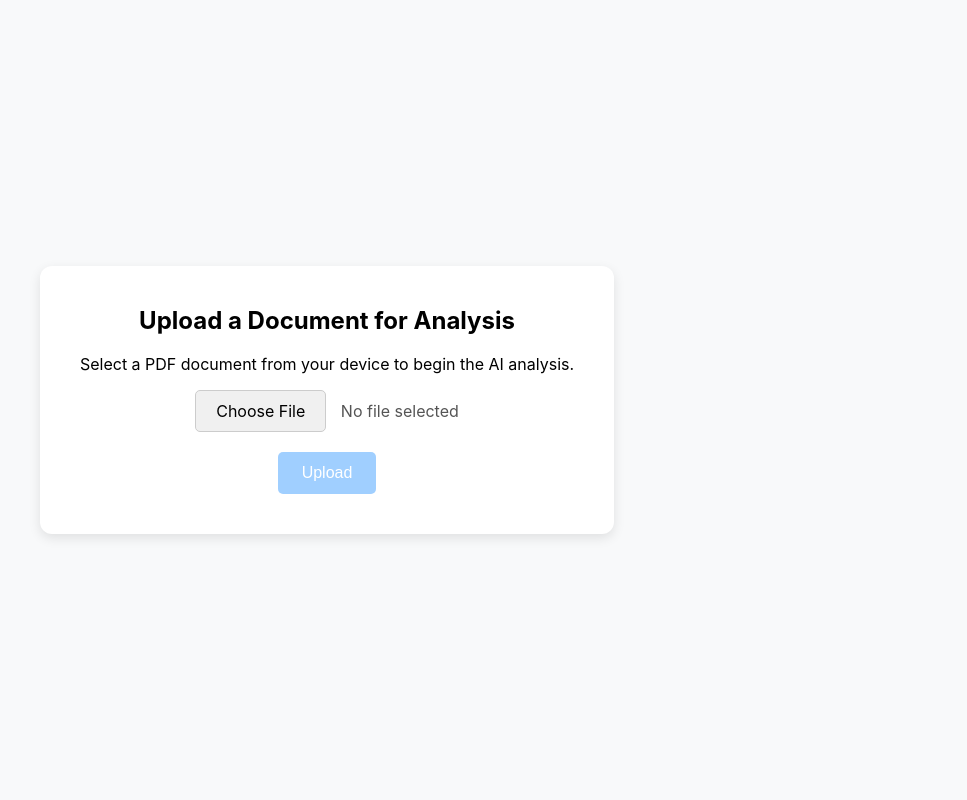
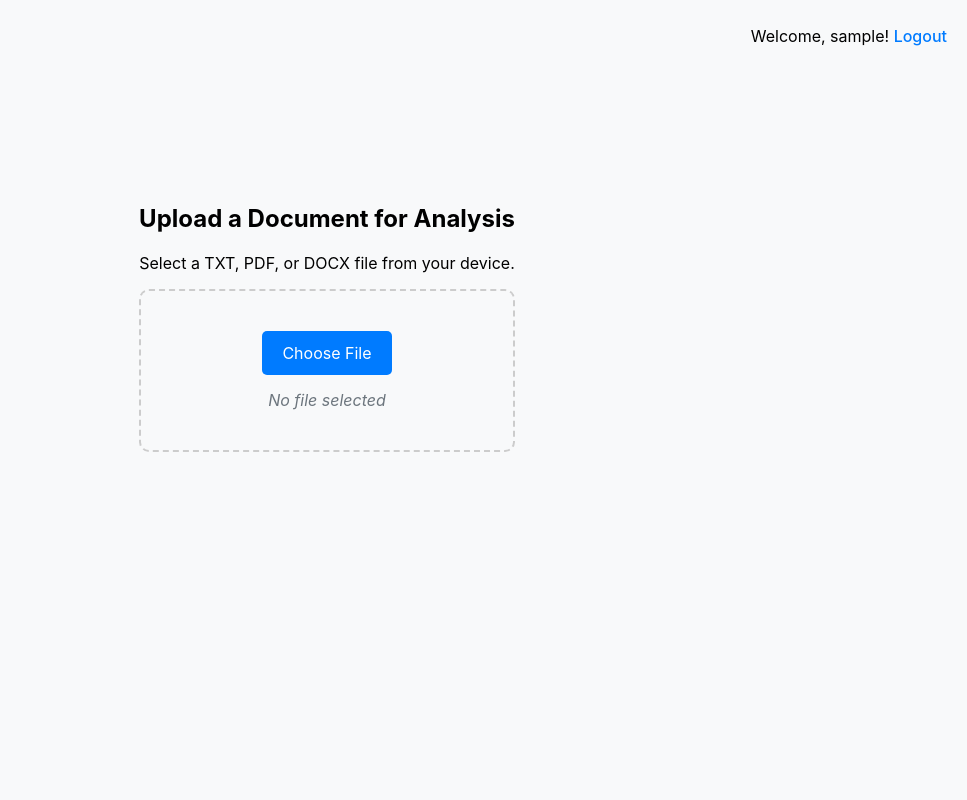
Before and after one commit to clausespy/clausespyv2, a Flask app: template templates/upload.html in a window 1280 px wide. Shown: the whole page, without its empty margins (313-1280 px from the left). Run offline with Flask 3, Linux system fonts and the light colour scheme; the template is opened without the code that fills it, so the values that code supplies are empty; the visitor is signed in with stand-in values (Sample User, id 1).

Commit message:
Update upload.html

```diff
--- a/templates/upload.html
+++ b/templates/upload.html
@@ -3,95 +3,54 @@
 <head>
     <meta charset="UTF-8">
     <meta name="viewport" content="width=device-width, initial-scale=1.0">
-    <title>ClauseSpy - Upload Document</title>
+    <title>Upload Document - ClauseSpy</title>
     <style>
-        body {
-            font-family: -apple-system, BlinkMacSystemFont, "Segoe UI", Roboto, Helvetica, Arial, sans-serif;
-            display: flex;
-            justify-content: center;
-            align-items: center;
-            height: 100vh;
-            margin: 0;
-            background-color: #f8f9fa;
-        }
-        .upload-container {
-            text-align: center;
-            background-color: white;
-            padding: 40px;
-            border-radius: 12px;
-            box-shadow: 0 4px 12px rgba(0,0,0,0.1);
-        }
-        h2 {
-            margin-top: 0;
-        }
-        #file-upload {
-            display: none;
-        }
-        .file-upload-label {
-            display: inline-block;
-            padding: 10px 20px;
-            border: 1px solid #ccc;
-            background-color: #f0f0f0;
-            border-radius: 5px;
-            cursor: pointer;
-            margin-right: 10px;
-        }
-        .file-upload-label:hover {
-            background-color: #e9e9e9;
-        }
-        #file-name {
-            color: #555;
-        }
-        #submit-button {
-            padding: 12px 24px;
-            border: none;
-            background-color: #007bff;
-            color: white;
-            border-radius: 5px;
-            cursor: pointer;
-            margin-top: 20px;
-            font-size: 16px;
-            transition: background-color 0.2s;
-        }
-        #submit-button:hover {
-            background-color: #0056b3;
-        }
-        #submit-button:disabled {
-            background-color: #a0cfff;
-            cursor: not-allowed;
-        }
+        body { font-family: -apple-system, BlinkMacSystemFont, "Segoe UI", Roboto, Helvetica, Arial, sans-serif; background-color: #f8f9fa; display: flex; flex-direction: column; align-items: center; min-height: 100vh; margin: 0; }
+        .user-header { width: 100%; padding: 10px 20px; text-align: right; box-sizing: border-box; }
+        .user-header a { color: #007bff; text-decoration: none; font-weight: 500; }
+        .container { text-align: center; padding: 2em; margin-top: 5em; }
+        .upload-area { border: 2px dashed #ccc; border-radius: 10px; padding: 40px; }
+        .file-label { display: inline-block; padding: 12px 20px; background-color: #007bff; color: white; border-radius: 5px; cursor: pointer; }
+        input[type="file"] { display: none; }
+        #file-name { margin-top: 15px; font-style: italic; color: #6c757d; }
+        .submit-btn { background-color: #28a745; color: white; border: none; border-radius: 5px; padding: 12px 30px; margin-top: 20px; font-size: 1em; cursor: pointer; display: none; /* Hidden by default */ }
     </style>
 </head>
 <body>
 
-    <div class="upload-container">
+    <div class="user-header">
+         <p>Welcome, {{ current_user.username }}! <a href="{{ url_for('logout') }}">Logout</a></p>
+    </div>
+
+    <div class="container">
         <h2>Upload a Document for Analysis</h2>
-        <p>Select a PDF document from your device to begin the AI analysis.</p>
+        <p>Select a TXT, PDF, or DOCX file from your device.</p>
 
-        <form action="/upload" method="post" enctype="multipart/form-data">
-            <label for="file-upload" class="file-upload-label">Choose File</label>
-            <span id="file-name">No file selected</span>
-            <!-- The 'accept' attribute is now more specific -->
-            <input type="file" name="file" id="file-upload" accept="application/pdf">
-
-            <br>
-
-            <input type="submit" value="Upload" id="submit-button" disabled>
+        <!-- The form now posts to the 'handle_upload' function -->
+        <form action="{{ url_for('handle_upload') }}" method="post" enctype="multipart/form-data">
+            <div class="upload-area">
+                <label for="file" class="file-label">Choose File</label>
+                <input type="file" name="file" id="file" accept=".txt,.pdf,.docx" required>
+                <div id="file-name">No file selected</div>
+            </div>
+            <button type="submit" id="submit-button" class="submit-btn">Analyze Document</button>
         </form>
     </div>
 
     <script>
-        const fileInput = document.getElementById('file-upload');
-        const fileNameSpan = document.getElementById('file-name');
+        const fileInput = document.getElementById('file');
+        const fileNameDisplay = document.getElementById('file-name');
         const submitButton = document.getElementById('submit-button');
 
         fileInput.addEventListener('change', function() {
             if (this.files.length > 0) {
-                fileNameSpan.textContent = this.files[0].name;
-                submitButton.disabled = false;
+                // Show the file name in the "small box"
+                fileNameDisplay.textContent = this.files[0].name;
+                // Show the submit button
+                submitButton.style.display = 'block';
             } else {
-                fileNameSpan.textContent = 'No file selected';
-                submitButton.disabled = true;
+                fileNameDisplay.textContent = 'No file selected';
+                submitButton.style.display = 'none';
             }
         });
     </script>
```
